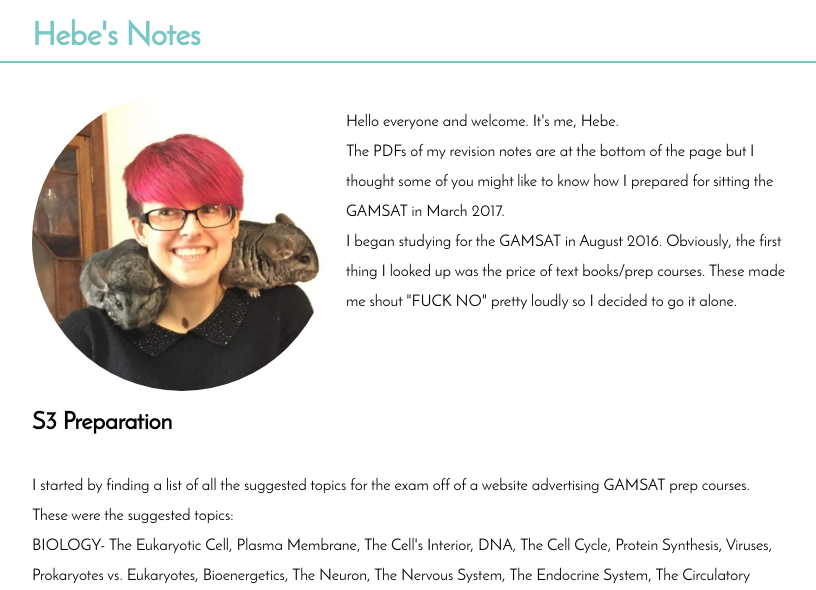
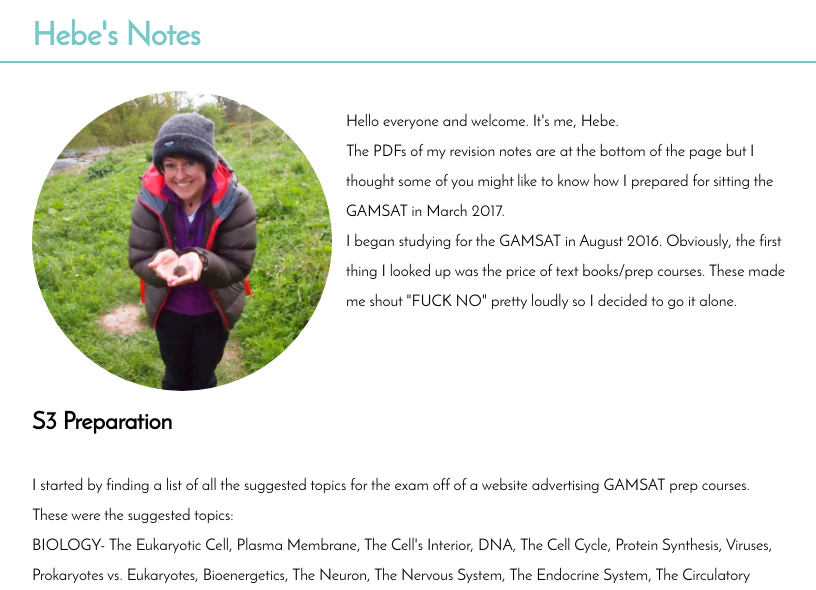
Before and after one commit to TomGB/hebe, a PHP site: page / in a window 1280 px wide. Shown: the top 590 px of the page, without its empty margins (228-1044 px from the left). Run offline with PHP 8.4, Linux system fonts and the light colour scheme.

Commit message:
changed hebe image

```diff
--- a/style.css
+++ b/style.css
@@ -57,7 +57,7 @@ hr {
 }
 
 .profile-pic {
-    background-image: url('hebered.jpg');
+    background-image: url('hebe.jpg');
     background-position: center;
     background-size: cover;
     max-width: 300px;
```
Also changed, not shown: hebe.jpg (added).
